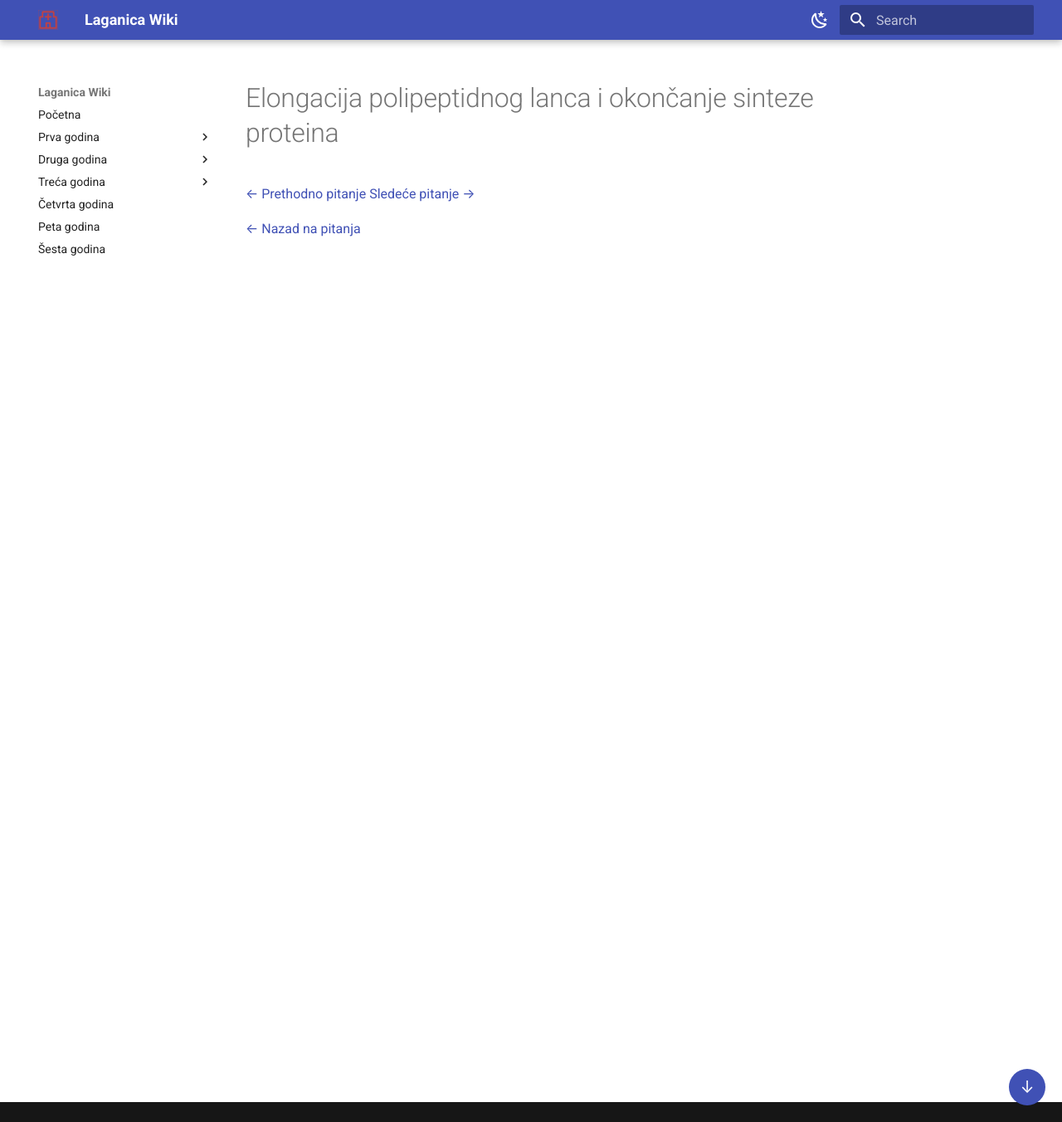
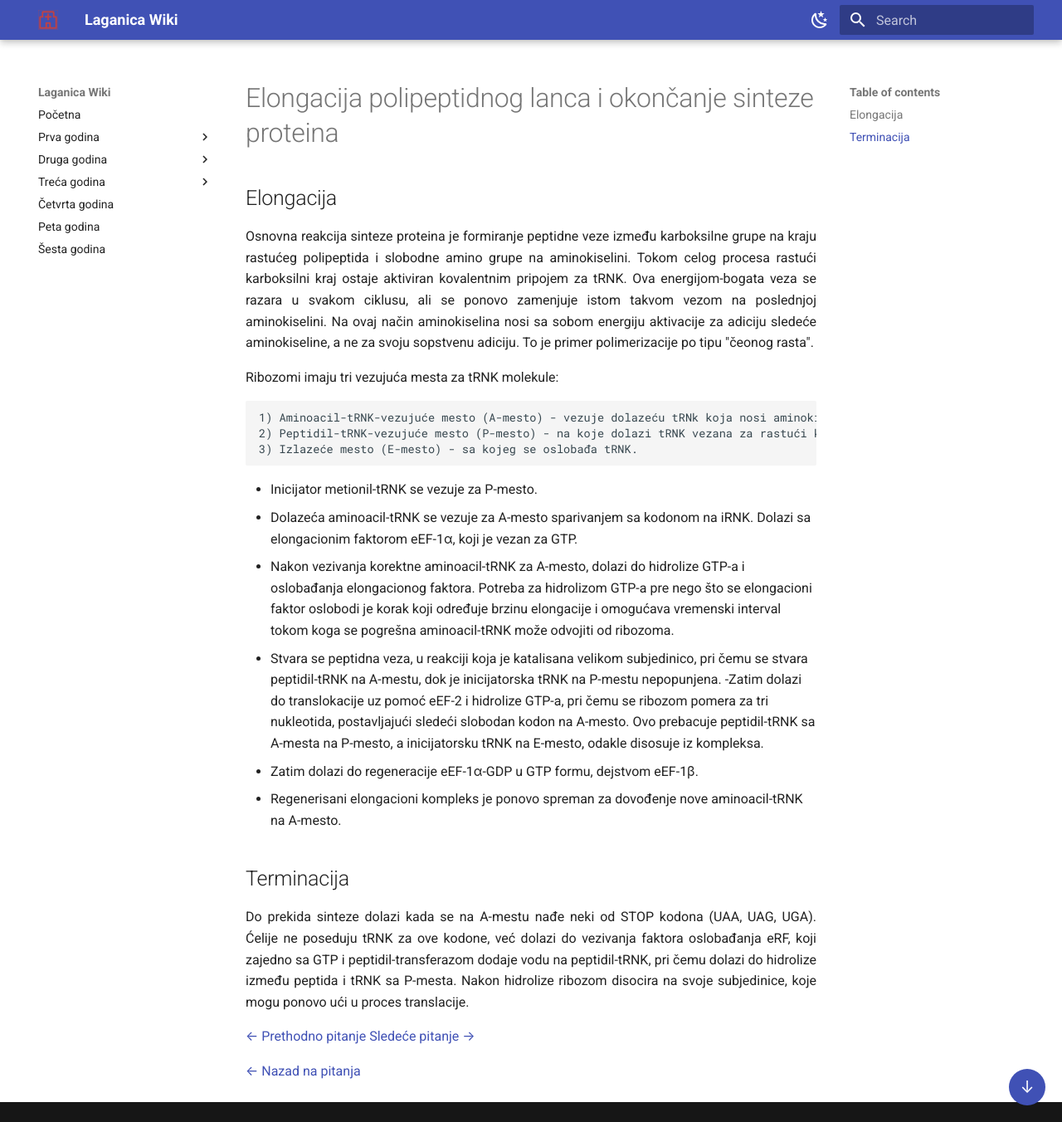
Before and after one commit to Goga-NG/laganica-wiki, an MkDocs documentation site: the page built from docs/druga-godina/medicinska-biohemija/proteini/elongacija-polipeptidnog-lanca-i-okoncanje-sinteze-proteina.md, in a window 1280 px wide and 1352 px high. Shown: the whole window at 83% size. Built offline with MkDocs 1.6.1 and Material for MkDocs 9.7.7, drawn with Linux system fonts in a browser that asks for light colours.

Commit message:
elongacija

```diff
--- a/docs/druga-godina/medicinska-biohemija/proteini/elongacija-polipeptidnog-lanca-i-okoncanje-sinteze-proteina.md
+++ b/docs/druga-godina/medicinska-biohemija/proteini/elongacija-polipeptidnog-lanca-i-okoncanje-sinteze-proteina.md
@@ -1,4 +1,36 @@
 # Elongacija polipeptidnog lanca i okončanje sinteze proteina
+
+## Elongacija
+
+Osnovna reakcija sinteze proteina je formiranje peptidne veze između karboksilne grupe na kraju rastućeg polipeptida i slobodne amino grupe na aminokiselini.
+Tokom celog procesa rastući karboksilni kraj ostaje aktiviran kovalentnim pripojem za tRNK. Ova energijom-bogata veza
+se razara u svakom ciklusu, ali se ponovo zamenjuje istom takvom vezom na poslednjoj aminokiselini. Na ovaj način aminokiselina nosi sa sobom energiju
+aktivacije za adiciju sledeće aminokiseline, a ne za svoju sopstvenu adiciju. To je primer polimerizacije po tipu "čeonog rasta".
+
+Ribozomi imaju tri vezujuća mesta za tRNK molekule:
+
+	1) Aminoacil-tRNK-vezujuće mesto (A-mesto) - vezuje dolazeću tRNk koja nosi aminokiselinu.
+	2) Peptidil-tRNK-vezujuće mesto (P-mesto) - na koje dolazi tRNK vezana za rastući kraj polipeptidnog lanca.
+	3) Izlazeće mesto (E-mesto) - sa kojeg se oslobađa tRNK.
+
+ - Inicijator metionil-tRNK se vezuje za P-mesto.
+ - Dolazeća aminoacil-tRNK se vezuje za A-mesto sparivanjem sa kodonom na iRNK. Dolazi sa elongacionim faktorom eEF-1α, koji je vezan za GTP.
+ - Nakon vezivanja korektne aminoacil-tRNK za A-mesto, dolazi do hidrolize GTP-a i oslobađanja elongacionog faktora.
+ Potreba za hidrolizom GTP-a pre nego što se elongacioni faktor oslobodi je korak koji određuje brzinu elongacije i omogućava
+ vremenski interval tokom koga se pogrešna aminoacil-tRNK može odvojiti od ribozoma.
+ - Stvara se peptidna veza, u reakciji koja je katalisana velikom subjedinico, pri čemu se stvara peptidil-tRNK na A-mestu,
+ dok je inicijatorska tRNK na P-mestu nepopunjena.
+ -Zatim dolazi do translokacije uz pomoć eEF-2 i hidrolize GTP-a, pri čemu se ribozom pomera za tri nukleotida, postavljajući
+ sledeći slobodan kodon na A-mesto. Ovo prebacuje peptidil-tRNK sa A-mesta na P-mesto, a inicijatorsku tRNK na E-mesto, odakle disosuje iz kompleksa.
+ - Zatim dolazi do regeneracije eEF-1α-GDP u GTP formu, dejstvom eEF-1β.
+ - Regenerisani elongacioni kompleks je ponovo spreman za dovođenje nove aminoacil-tRNK na A-mesto.
+
+## Terminacija
+
+Do prekida sinteze dolazi kada se na A-mestu nađe neki od STOP kodona (UAA, UAG, UGA).
+Ćelije ne poseduju tRNK za ove kodone, već dolazi do vezivanja faktora oslobađanja eRF, koji zajedno
+sa GTP i peptidil-transferazom dodaje vodu na peptidil-tRNK, pri čemu dolazi do hidrolize između peptida i tRNK sa P-mesta.
+Nakon hidrolize ribozom disocira na svoje subjedinice, koje mogu ponovo ući u proces translacije.
 
 [← Prethodno pitanje](aktivacija-aminokiselina-i-sklapanje-funkcionalnog-ribozoma.md)
 [Sledeće pitanje →](posttranslaciona-obrada-proteina-u-endoplazmatskom-retikulumu-i-golgijevom-aparatu.md)
```
